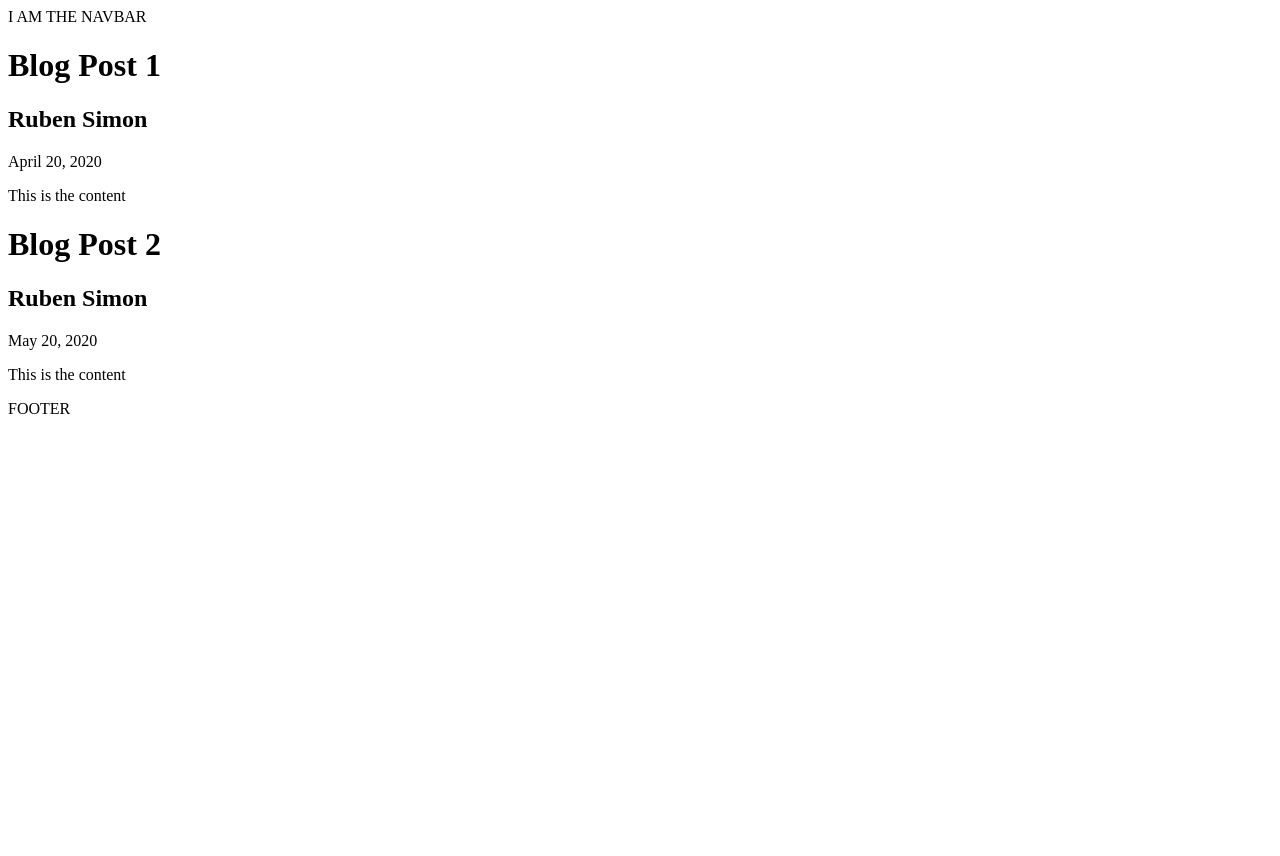
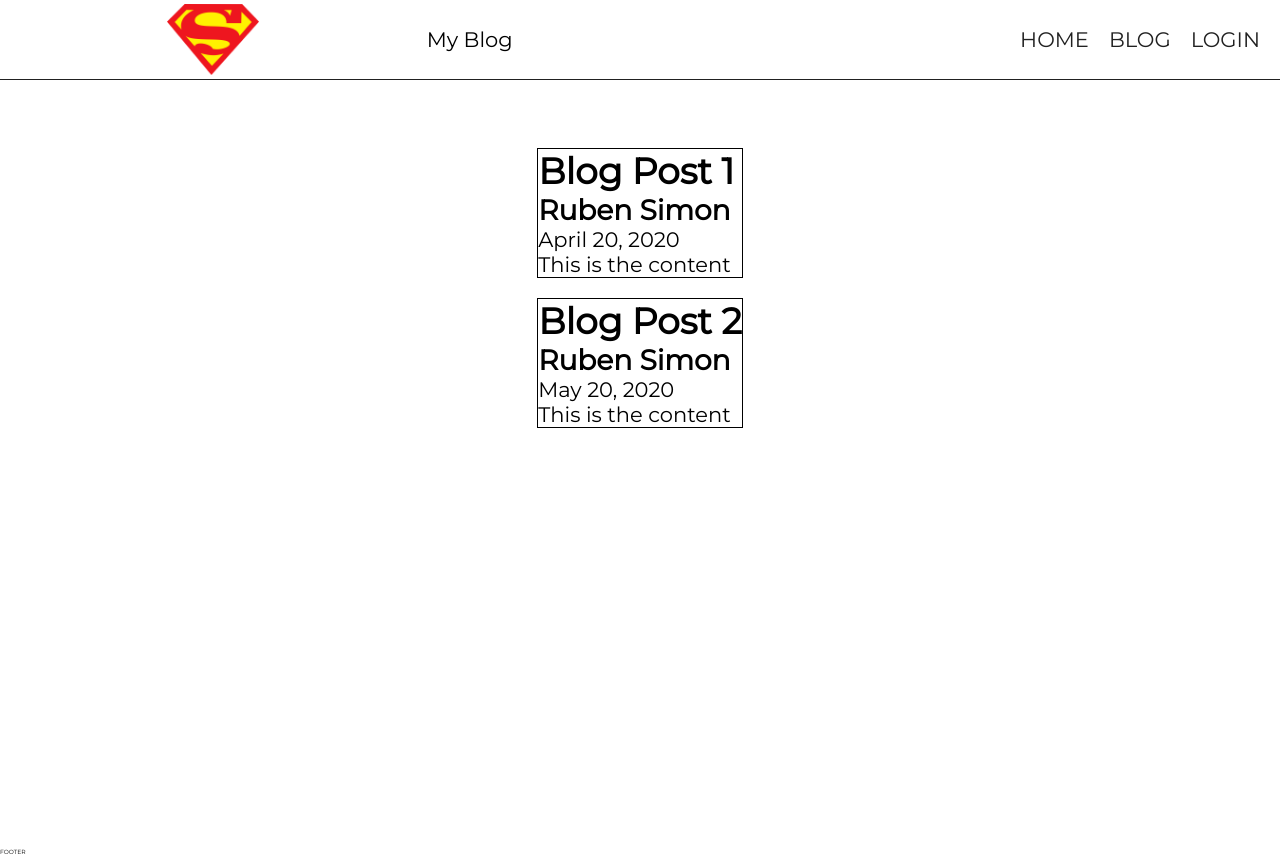
Before and after one commit to rubendata/udacity_fullstack_capstone, a Flask app: page / in a window 1280 px wide. Before the commit the page ends 414 px from the top, so only its background shows below. Run offline with Flask 2, Linux system fonts and the light colour scheme.

Commit message:
added styles and logo

```diff
--- a/app.py
+++ b/app.py
@@ -1,5 +1,6 @@
 import os
 from flask import Flask, render_template
+from flask.templating import Environment
 from models import setup_db
 from flask_cors import CORS
 
@@ -10,12 +11,14 @@ def create_app(test_config=None):
     CORS(app)
 
     posts = [{
+        "id":1,
         "author":"Ruben Simon",
         "Title":"Blog Post 1",
         "content":"This is the content",
         "date_posted":"April 20, 2020",
     },
     {
+        "id":2,
         "author":"Ruben Simon",
         "Title":"Blog Post 2",
         "content":"This is the content",
--- /dev/null
+++ b/static/css/global.css
@@ -0,0 +1,46 @@
+@import url(https://fonts.googleapis.com/css?family=Montserrat);
+
+* {
+    margin: 0;
+    padding: 0;
+    box-sizing: border-box;
+    font-family: 'Montserrat', sans-serif;
+    font-size: 62.5%;
+
+}
+
+
+
+
+:root{
+    --primary-color:rgb(33,33,33);
+    --secondary-color:#E65227;
+    --font-size-normal: 2.1rem;
+    --font-size-big: 2.8rem;
+    --font-size-bigger: 3.6rem;
+}
+
+
+h1{
+    font-size: var(--font-size-bigger);
+   }
+
+h2{
+font-size: var(--font-size-big);
+}
+
+h3, p, a, div, li{
+    font-size: var(--font-size-normal);
+    }
+
+body {
+    display: grid;
+    grid-template-rows: 10vw 90vh;
+    grid-template-columns: 100vw;
+    min-height: -webkit-fill-available;
+    grid-template-areas:
+    "hd"
+    "main";
+    overflow-x: hidden;
+
+}
--- /dev/null
+++ b/static/css/home.css
@@ -0,0 +1,14 @@
+@import "./global.css";
+
+main{
+    grid-area:main;
+}
+
+#content{
+    margin: 0 auto;
+}
+
+.blog_container{
+    margin-top: 20px;
+    border: 1px black solid;
+}
--- /dev/null
+++ b/static/css/nav.css
@@ -0,0 +1,59 @@
+@import "./global.css";
+
+header{
+    grid-area: hd;
+    z-index: 99;
+
+}
+
+#nav_title {
+    grid-area:title;
+}
+
+#nav_navigation{
+    grid-area: navigation;
+    display: flex;
+    justify-content: flex-end;
+
+}
+
+nav {
+    position: fixed;
+    top: 0px;
+    left: 0px;
+    width: 100%;
+    height: 10vh;
+    background-color: white;
+    align-items: center;
+    display: grid;
+    grid-template-columns:1fr 1fr 1fr;
+    grid-template-areas: "logo title navigation";
+    border-bottom: 1px var(--primary-color) solid;
+    box-shadow: 0px 0px 10px white;
+
+}
+
+#nav_logo {
+    grid-area: logo;
+    background: url(../img/logo.png) no-repeat center center;
+    height: 90%;
+    width: 100%;
+    background-size: contain;
+
+}
+
+.nav_link{
+    margin-right: 20px;
+    cursor: pointer;
+    text-decoration: none;
+    text-transform: uppercase;
+}
+
+.nav_link:hover{
+    color: var(--secondary-color);
+}
+
+a.nav_link {
+    text-decoration: none;
+    color:var(--primary-color)
+}
--- a/templates/home.html
+++ b/templates/home.html
@@ -1,15 +1,15 @@
 {% extends "layouts/base.html" %}
-
 {% block title%} Home  {% endblock %}
 
 {% block content%}
-
+<section id="blog">
     {% for post in posts %}
-
+    <div id={{"blog"~post.id}} class="blog_container">
         <h1> {{post.Title}} </h1>
         <h2> {{post.author}} </h2>
         <p> {{post.date_posted}} </p>
         <p> {{post.content}} </p>
+    </div>
     {% endfor %}
-
+</section>
 {% endblock %}
--- a/templates/includes/nav.html
+++ b/templates/includes/nav.html
@@ -1,3 +1,9 @@
-<div>
-    I AM THE NAVBAR
-</div>
+<nav>
+    <div id="nav_logo"></div>
+    <div id="nav_title">My Blog</div>
+    <div id="nav_navigation">
+        <a href="" class="nav_link">Home</a>
+        <a href="" class="nav_link">Blog</a>
+        <a href="" class="nav_link">Login</a>
+    </div>
+</nav>
--- a/templates/layouts/base.html
+++ b/templates/layouts/base.html
@@ -1,14 +1,20 @@
 <html lang="en">
 <head>
+    {% block head %}
     <meta charset="UTF-8">
     <meta http-equiv="X-UA-Compatible" content="IE=edge">
     <meta name="viewport" content="width=device-width, initial-scale=1.0">
+    <link rel="stylesheet" href="{{ url_for('static', filename='css/global.css') }}"/>
+    <link rel="stylesheet" href="{{ url_for('static', filename='css/nav.css') }}"/>
+    <link rel="stylesheet" href="{{ url_for('static', filename='css/home.css') }}"/>
+
     <title>{% block title %} {% endblock %} - mypage</title>
+    {% endblock %}
 </head>
 <body>
-    <div class="navigation">{% include "./includes/nav.html" ignore missing%}</div>
-    <div class="content">{% block content %} {% endblock %}</div>
-    <div class="footer">{% include "./includes/footer.html" ignore missing%}</div>
+    <header>{% include "./includes/nav.html" ignore missing%} </header>
+    <main id="content">{% block content %} {% endblock %}</main>
+    <footer class="footer">{% include "./includes/footer.html" ignore missing%}</footer>
 
 
 </body>
```
Also changed, not shown: static/img/logo.png (added).
